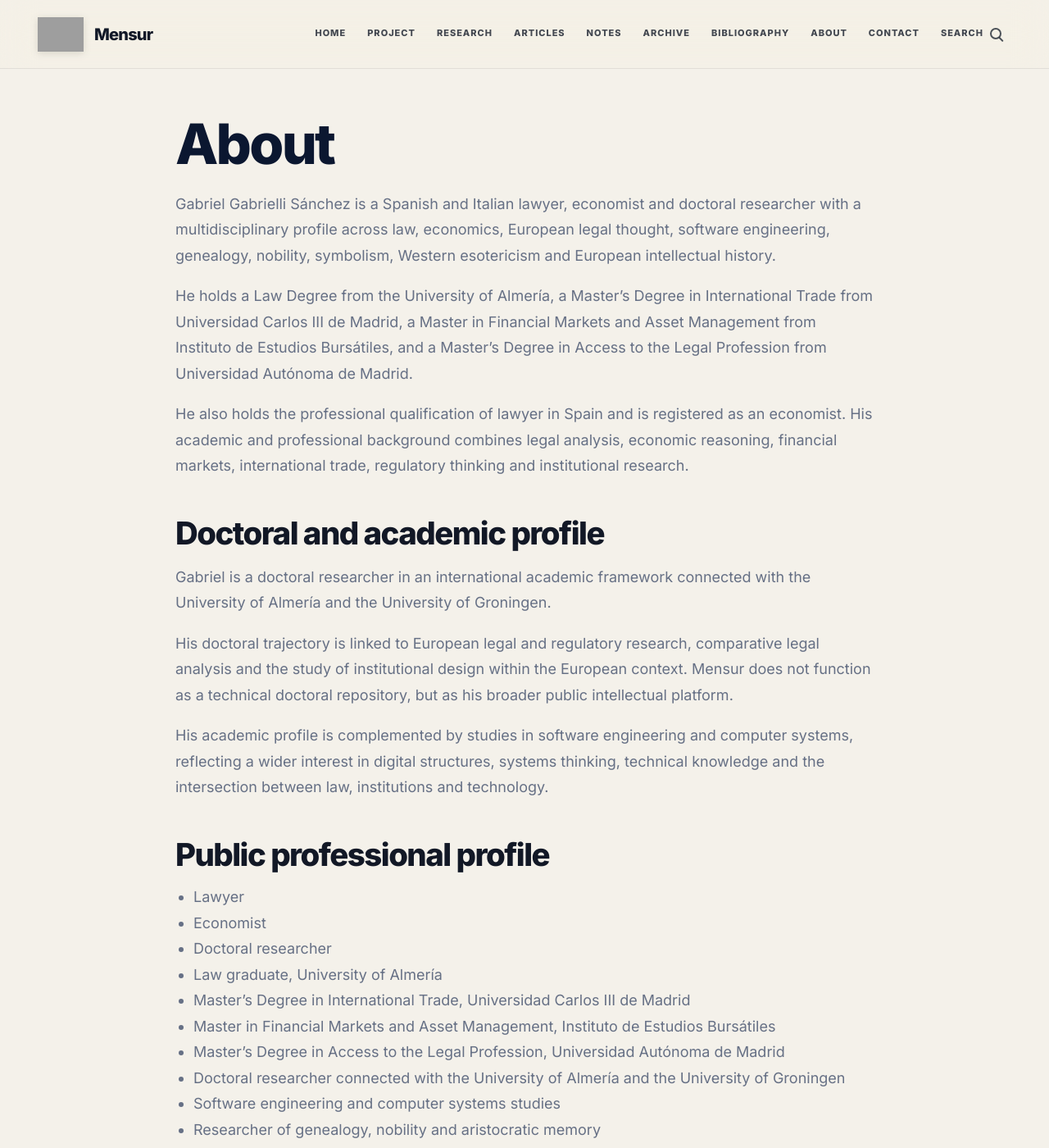
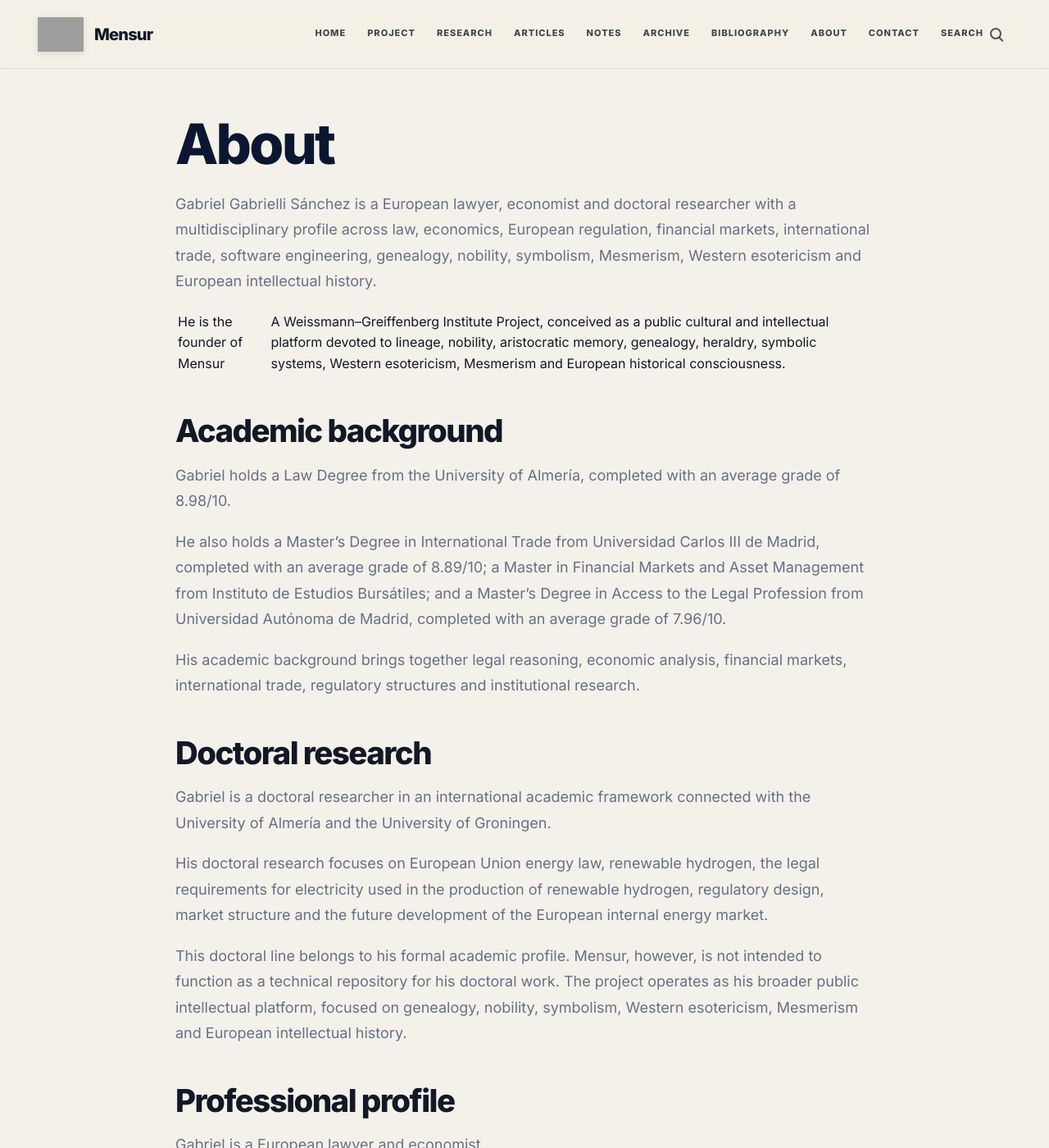
Before and after one commit to Codice99/mensur.org, a Jekyll site: the page built from about.md, in a window 1280 px wide and 1400 px high. Shown: the whole window at 82% size. Built offline with Jekyll 4.4.1, drawn with Linux system fonts in a browser that asks for light colours; some of the changed text lies outside the part shown; grey boxes are pictures that could not be loaded.

Commit message:
Refine About as European lawyer profile

```diff
--- a/_layouts/default.html
+++ b/_layouts/default.html
@@ -12,7 +12,7 @@
   <link rel="shortcut icon" href="/favicon.ico?v=fixed-shield-1">
   <link rel="apple-touch-icon" href="/assets/images/apple-touch-icon.png?v=fixed-shield-1">
 
-  <link rel="stylesheet" href="/assets/css/home-clean-v2.css?v=search-final-nav-v1">
+  <link rel="stylesheet" href="/assets/css/home-clean-v2.css?v=about-european-lawyer-v1">
 </head>
 <body class="{% if page.url == '/' %}home-page{% else %}inner-page{% endif %}">
   <header class="topbar">
--- a/about.md
+++ b/about.md
@@ -4,63 +4,76 @@ title: About
 permalink: /about/
 ---
 
-Gabriel Gabrielli Sánchez is a Spanish and Italian lawyer, economist and doctoral researcher with a multidisciplinary profile across law, economics, European legal thought, software engineering, genealogy, nobility, symbolism, Western esotericism and European intellectual history.
+Gabriel Gabrielli Sánchez is a European lawyer, economist and doctoral researcher with a multidisciplinary profile across law, economics, European regulation, financial markets, international trade, software engineering, genealogy, nobility, symbolism, Mesmerism, Western esotericism and European intellectual history.
 
-He holds a Law Degree from the University of Almería, a Master’s Degree in International Trade from Universidad Carlos III de Madrid, a Master in Financial Markets and Asset Management from Instituto de Estudios Bursátiles, and a Master’s Degree in Access to the Legal Profession from Universidad Autónoma de Madrid.
+He is the founder of Mensur | A Weissmann–Greiffenberg Institute Project, conceived as a public cultural and intellectual platform devoted to lineage, nobility, aristocratic memory, genealogy, heraldry, symbolic systems, Western esotericism, Mesmerism and European historical consciousness.
 
-He also holds the professional qualification of lawyer in Spain and is registered as an economist. His academic and professional background combines legal analysis, economic reasoning, financial markets, international trade, regulatory thinking and institutional research.
+## Academic background
 
-## Doctoral and academic profile
+Gabriel holds a Law Degree from the University of Almería, completed with an average grade of 8.98/10.
+
+He also holds a Master’s Degree in International Trade from Universidad Carlos III de Madrid, completed with an average grade of 8.89/10; a Master in Financial Markets and Asset Management from Instituto de Estudios Bursátiles; and a Master’s Degree in Access to the Legal Profession from Universidad Autónoma de Madrid, completed with an average grade of 7.96/10.
+
+His academic background brings together legal reasoning, economic analysis, financial markets, international trade, regulatory structures and institutional research.
+
+## Doctoral research
 
 Gabriel is a doctoral researcher in an international academic framework connected with the University of Almería and the University of Groningen.
 
-His doctoral trajectory is linked to European legal and regulatory research, comparative legal analysis and the study of institutional design within the European context. Mensur does not function as a technical doctoral repository, but as his broader public intellectual platform.
+His doctoral research focuses on European Union energy law, renewable hydrogen, the legal requirements for electricity used in the production of renewable hydrogen, regulatory design, market structure and the future development of the European internal energy market.
 
-His academic profile is complemented by studies in software engineering and computer systems, reflecting a wider interest in digital structures, systems thinking, technical knowledge and the intersection between law, institutions and technology.
+This doctoral line belongs to his formal academic profile. Mensur, however, is not intended to function as a technical repository for his doctoral work. The project operates as his broader public intellectual platform, focused on genealogy, nobility, symbolism, Western esotericism, Mesmerism and European intellectual history.
 
-## Public professional profile
+## Professional profile
 
-- Lawyer
-- Economist
-- Doctoral researcher
-- Law graduate, University of Almería
-- Master’s Degree in International Trade, Universidad Carlos III de Madrid
-- Master in Financial Markets and Asset Management, Instituto de Estudios Bursátiles
-- Master’s Degree in Access to the Legal Profession, Universidad Autónoma de Madrid
-- Doctoral researcher connected with the University of Almería and the University of Groningen
-- Software engineering and computer systems studies
-- Researcher of genealogy, nobility and aristocratic memory
-- Student of Western esotericism, symbolism, Mesmerism and European intellectual history
-- Author of essays and research notes on lineage, identity, symbolism, law, memory and European culture
+Gabriel is a European lawyer and economist.
+
+His professional profile combines law, economics, regulation, finance, international trade and institutional analysis. He approaches legal and economic questions through a broad intellectual framework that connects formal institutions, historical continuity, symbolic structures and European cultural memory.
+
+He is also developing a technical profile through studies in software engineering and computer systems, with an interest in digital structures, systems thinking and the relationship between law, technology and institutions.
+
+## Public profile
+
+- European lawyer.
+- Economist.
+- Doctoral researcher connected with the University of Almería and the University of Groningen.
+- Researcher in EU energy law and renewable hydrogen regulation.
+- Law graduate, University of Almería.
+- Master’s Degree in International Trade, Universidad Carlos III de Madrid.
+- Master in Financial Markets and Asset Management, Instituto de Estudios Bursátiles.
+- Master’s Degree in Access to the Legal Profession, Universidad Autónoma de Madrid.
+- Student of software engineering and computer systems.
+- Founder of Mensur | A Weissmann–Greiffenberg Institute Project.
+- Researcher of genealogy, nobility, aristocratic memory, symbolism, Mesmerism and Western esotericism.
 
 ## Mensur
 
-Mensur is his public intellectual platform and the first expression of the Weissmann–Greiffenberg Institute Project.
+Mensur is the public intellectual platform of the Weissmann–Greiffenberg Institute Project.
 
-The project brings together lineage, nobility, Jewish aristocratic memory, genealogy, heraldry, symbolic systems, Mesmerism, Western esotericism, European history and questions of identity and continuity.
+The name refers to the tradition of Central European academic fencing and evokes measure, discipline, form, honour and continuity. Within this project, Mensur represents a disciplined approach to memory, lineage, symbolism, intellectual history and cultural transmission.
 
-Mensur is conceived not as a private archive, but as a public cultural and intellectual project: a platform for essays, notes, research lines, bibliographic work and future institutional development.
+Mensur is not a private archive. It is a public cultural and intellectual project designed to host essays, research notes, bibliographic work, symbolic studies and future institutional development.
 
 ## Intellectual fields
 
-Gabriel’s broader interests include:
+Gabriel’s broader intellectual interests include:
 
 - genealogy, lineage and family memory;
 - nobility, aristocratic traditions and European identity;
-- Jewish history and Jewish aristocratic memory;
 - Germanic, Austrian, Prussian, Tyrolean and Northern Italian cultural memory;
 - Mediterranean, Levantine, Greek and Iberian historical horizons;
 - Nordic-Arctic and Eastern Slavic-Eurasian research lines;
-- Western esotericism, symbolism and heraldry;
+- heraldry, symbolic systems and ritual forms;
+- Western esotericism and the history of ideas;
 - Mesmerism, animal magnetism and the history of invisible forces;
-- Jungian depth psychology and the symbolic imagination;
-- law, institutions, economics and European intellectual history;
-- languages, classical culture and the history of ideas.
+- Jungian depth psychology and symbolic imagination;
+- European legal thought, institutions and regulatory systems;
+- languages, classical culture and intellectual history.
 
 ## The Weissmann–Greiffenberg Institute Project
 
 The Weissmann–Greiffenberg Institute Project is the institutional horizon of Mensur.
 
-It is intended to develop gradually into a cultural association and, at a later stage, potentially into a foundation or institute dedicated to the study and transmission of European lineage, nobility, Jewish memory, symbolism, esoteric studies and intellectual history.
+It is intended to develop gradually into a cultural association and, at a later stage, potentially into a foundation or institute dedicated to the study and transmission of European lineage, nobility, aristocratic memory, symbolism, esoteric studies and intellectual history.
 
 Mensur is the first public form of that project.
```
